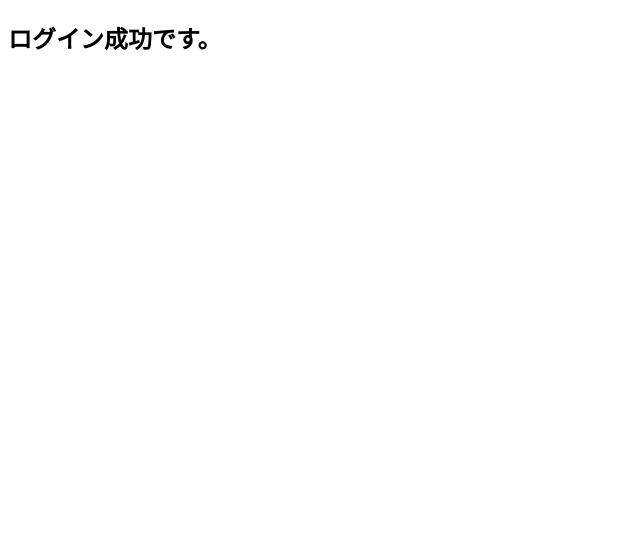
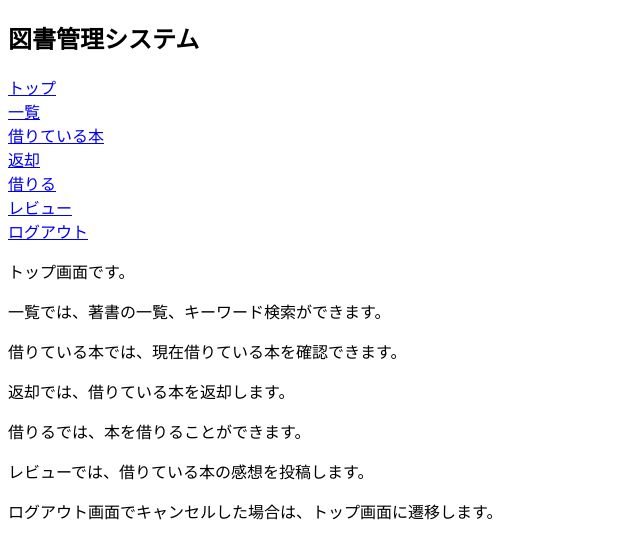
Before and after one commit to nishizawa-24/py_project, a Flask app: page /my_top in a window 1280 px wide. Shown: the top 559 px of the page, without its empty margins (0-640 px from the left). Run offline with Flask 3, Linux system fonts and the light colour scheme.

Commit message:
ログイン後のトップ画面作成

```diff
--- a/templates/mypage.html
+++ b/templates/mypage.html
@@ -1,10 +1,32 @@
 <!DOCTYPE html>
 <html lang="ja">
     <head>
-        <title>マイページ</title>
+        <title>トップ</title>
         <meta charset="utf-8">
     </head>
     <body>
-        <h2>ログイン成功です。</h2>
+        <header>
+            <h2>図書管理システム</h2>
+        </header>
+        <article>
+            <div class="side">
+              <a href="{{url_for('mypage')}}">トップ</a><br>
+              <a href="{{url_for('show_all_book')}}">一覧</a><br>
+              <a href="{{url_for('mypage')}}">借りている本</a><br>
+              <a href="{{url_for('mypage')}}">返却</a><br>
+              <a href="{{url_for('mypage')}}">借りる</a><br>
+              <a href="{{url_for('mypage')}}">レビュー</a><br>
+              <a href="{{url_for('mypage')}}">ログアウト</a><br>
+            </div>
+            <div class="content">
+                <p>トップ画面です。</p>
+                <p>一覧では、著書の一覧、キーワード検索ができます。</p>
+                <p>借りている本では、現在借りている本を確認できます。</p>
+                <p>返却では、借りている本を返却します。</p>
+                <p>借りるでは、本を借りることができます。</p>
+                <p>レビューでは、借りている本の感想を投稿します。</p>
+                <p>ログアウト画面でキャンセルした場合は、トップ画面に遷移します。</p>
+            </div>
+          </article>
     </body>
 </html>
```
